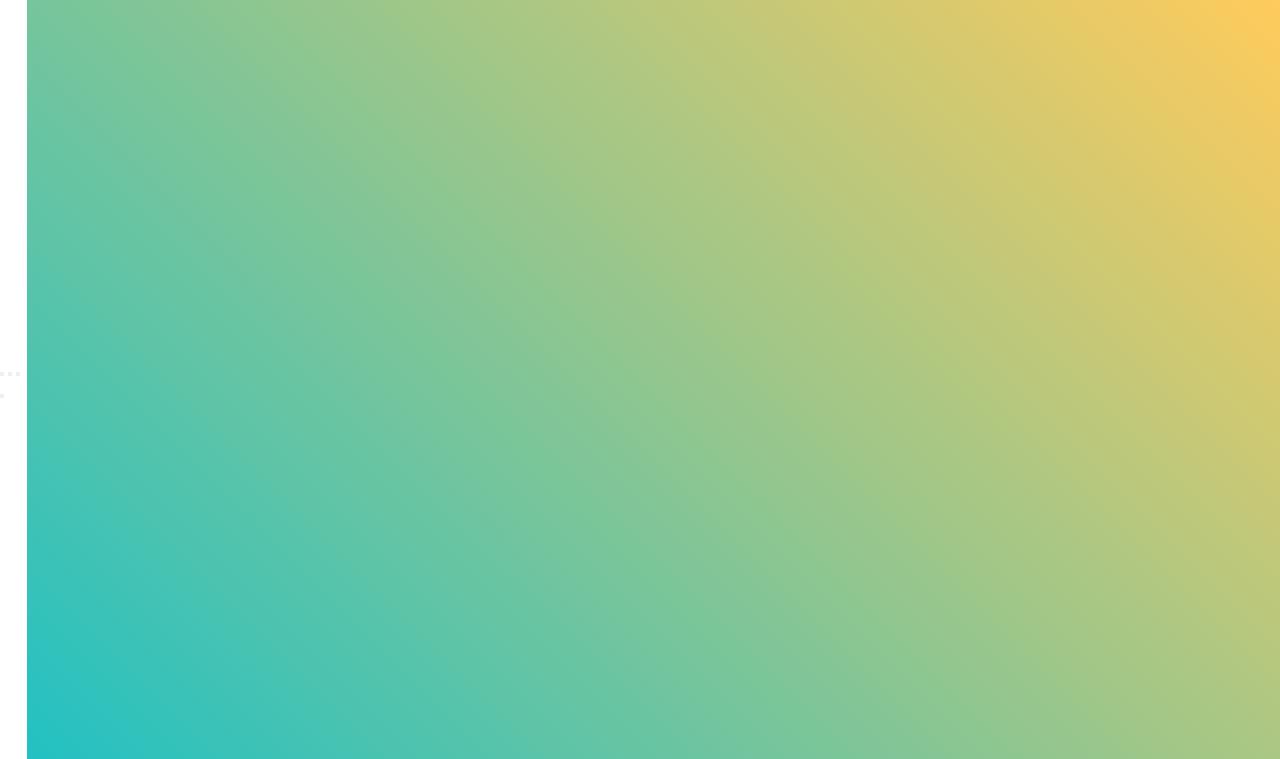
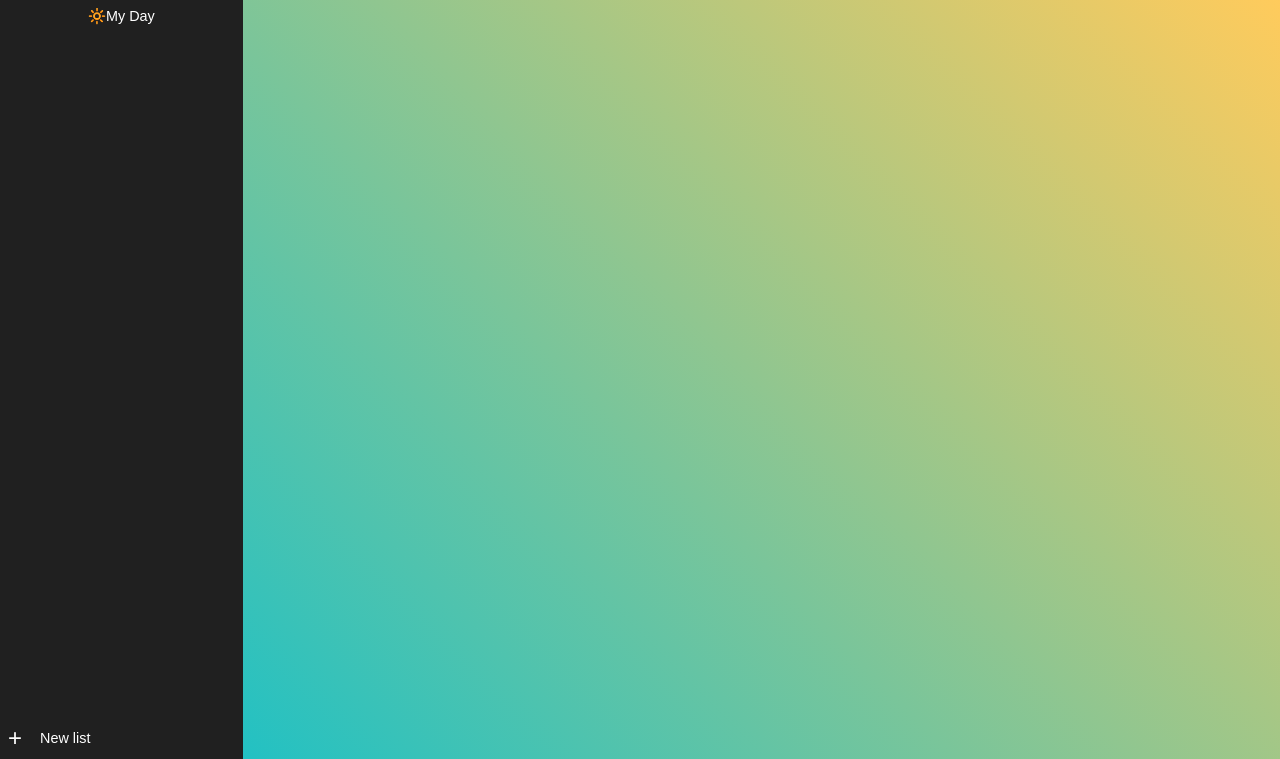
Before and after one commit to peetzaecksdee/TOP-Todo-List, a website built with webpack: page dist/index.html in a window 1280 px wide. Shown: the top 759 px of the page. Built offline with nearby package versions, Linux system fonts and the light colour scheme.

Commit message:
Finished add project button

```diff
--- a/dist/index.html
+++ b/dist/index.html
@@ -9,13 +9,16 @@
 	<body>
     <div id="content">
       <nav>
-        <div id="default-projects">
-          <button id="my-day"></button>
-          <button id="important"></button>
-          <button id="planned"></button>
-          <button id="tasks"></button>
+        <div id="projects">
+          <div id="defaultProjects">
+            <button id="myDay"><span>🔆</span>My Day</button>
+            <button id="important"></button>
+            <button id="planned"></button>
+            <button id="tasks"></button>
+          </div>
+          <div id="userProjects"></div>
         </div>
-        <div id="user-projects"></div>
+        <button id="addProject">New list</button>
       </nav>
       <main></main>
       <div></div>
--- a/dist/style.css
+++ b/dist/style.css
@@ -3,7 +3,8 @@
   src: url('./assets/fonts/Nunito-Medium.ttf') format('truetype'),
    url('./assets/fonts/Nunito-MediumItalic.ttf') format('truetype'),
    url('./assets/fonts/Nunito-Bold.ttf') format('truetype'),
-   url('./assets/fonts/Nunito-BoldItalic.ttf') format('truetype');
+   url('./assets/fonts/Nunito-BoldItalic.ttf') format('truetype'),
+   url('./assets/fonts/Nunito-Light.ttf') format('truetype');
   font-weight: normal;
   font-style: normal;
 }
@@ -11,17 +12,32 @@
 :root {
   --main-gradient: linear-gradient(45deg, rgba(34,193,195,1) 0%, rgba(255,203,92,1) 100%);
   --side-color: #202020;
+  --footer-color: #101010;
   --content-height: 95vh;
   --footer-height: 5vh;
-  --nav-width: 10vw;
+  --nav-width: 17rem;
   --side-info-width: 12vw;
   --main-width: calc(100vw - var(--nav-width) + var(--side-info-width));
+  --button-hover: #353535;
 }
 
 * {
   margin: 0;
   padding: 0;
   box-sizing: border-box;
+}
+
+button {
+  background: none;
+  border: none;
+  color: white;
+  text-align: start;
+  font-size: .9rem;
+  padding: 8px;
+}
+
+button:hover {
+  background-color: var(--button-hover);
 }
 
 body {
@@ -46,6 +62,40 @@ main {
   background: var(--main-gradient);
 }
 
+/* Nav contents */
+
+nav {
+  height: 100%;
+  width: var(--nav-width);
+  background-color: var(--side-color);
+
+  display: flex;
+  justify-content: space-between;
+  flex-direction: column;
+}
+
+#defaultProjects {
+  display: flex;
+  justify-content: center;
+  align-items: center;
+  flex-direction: column;
+}
+
+#addProject {
+  display: flex;
+  align-items: center;
+  gap: 18px;
+}
+
+#addProject::before {
+  content: "+";
+  font-size: 1.5rem;
+}
+
+#myDay {
+
+}
+
 /* Footer contents */
 
 footer {
@@ -55,7 +105,7 @@ footer {
   right: 0;
   left: 0;
   padding: 12px;
-  background-color: var(--side-color);
+  background-color: var(--footer-color);
   display: flex;
   align-items: center;
   justify-content: center;
```
Also changed, not shown: dist/assets/fonts/Nunito-Light.ttf (added).
